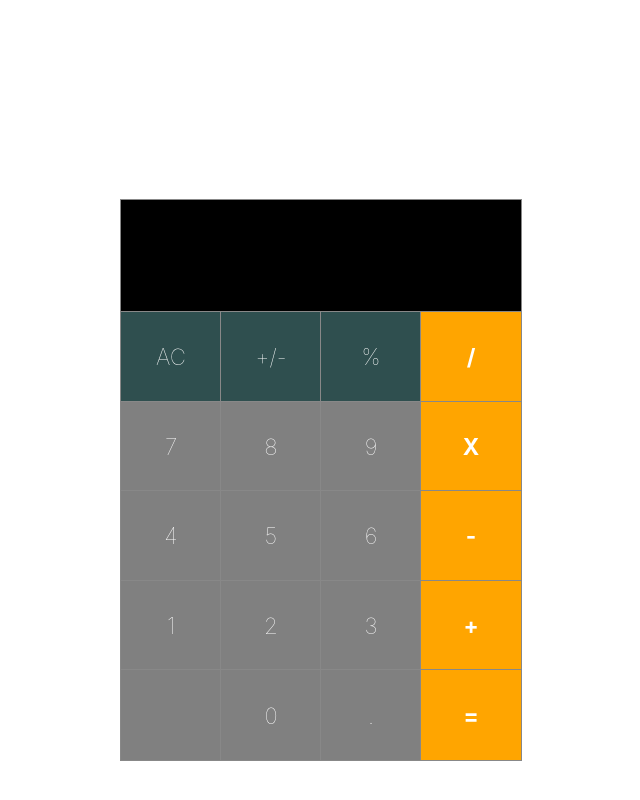
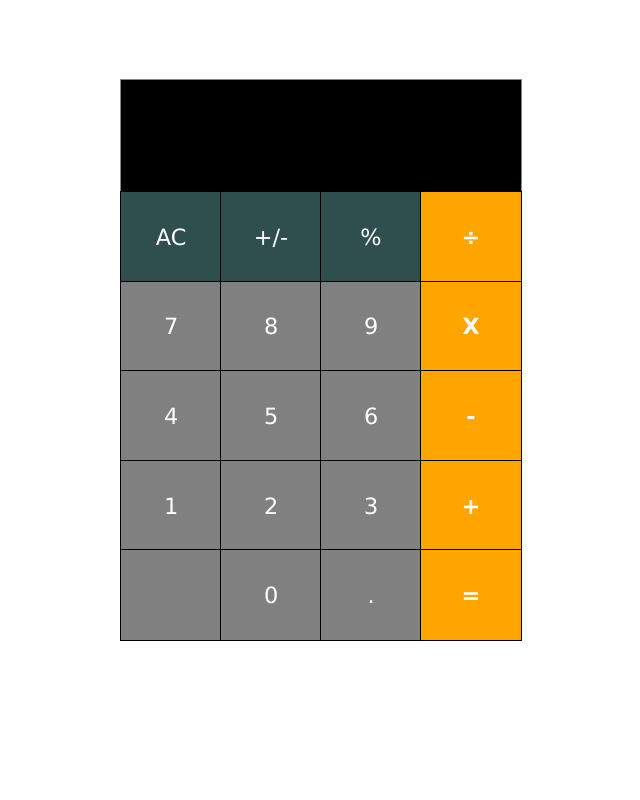
Before and after one commit to tdw78/calc-app, a React (Create React App) app: page / in a window 1280 px wide. Shown: the top 800 px of the page, without its empty margins (319-959 px from the left). Built offline with nearby package versions, Linux system fonts and the light colour scheme.

Commit message:
App Complete

```diff
--- a/src/App.css
+++ b/src/App.css
@@ -3,7 +3,7 @@
   justify-content: center;
   align-items: center;
   margin-top: 100px;
-  height: 100vh;
+  height: 70vh;
   width: 100%;
 }
 
@@ -13,13 +13,17 @@
   flex: 1;
   justify-content: center;
   align-items: center;
+  font-family: Verdana, Geneva, Tahoma, sans-serif;
   font-weight: lighter;
   font-size: 1.4em;
   background-color: grey;
   color: white;
-  outline: 1px solid #888;
+  outline: 1px solid black;
 }
 
+.button:hover {
+  background-color: #A195EE;
+}
 
 .operator {
   display: flex;
@@ -27,11 +31,16 @@
   flex: 1;
   justify-content: center;
   align-items: center;
+  font-family: Verdana, Geneva, Tahoma, sans-serif;
   font-weight: bold;
   font-size: 1.4em;
   background-color: orange;
   color: white;
-  outline: 1px solid #888;
+  outline: 1px solid black;
+}
+
+.operator:hover {
+  background-color: navy;
 }
 
 .clear {
@@ -40,11 +49,16 @@
   flex: 1;
   justify-content: center;
   align-items: center;
+  font-family: Verdana, Geneva, Tahoma, sans-serif;
   font-weight: lighter;
   font-size: 1.4em;
   background-color: #2F4F4F;
   color: white;
-  outline: 1px solid #888;
+  outline: 1px solid black;
+}
+
+.clear:hover {
+  background-color: red;
 }
 
 .function {
@@ -53,24 +67,24 @@
   flex: 1;
   justify-content: center;
   align-items: center;
+  font-family: Verdana, Geneva, Tahoma, sans-serif;
   font-weight: lighter;
   font-size: 1.4em;
   background-color: #2F4F4F;
   color: white;
-  outline: 1px solid #888;
+  outline: 1px solid black;
 }
 
-.App {
-  display: flex;
-  justify-content: center;
-  align-items: center;
-  height: 100vh;
-  width: 100%;
+.function:hover {
+  background-color: navy;
 }
+
 .calc-display {
   width: 400px;
   height: 600px;
+  font-family: Verdana, Geneva, Tahoma, sans-serif;
 }
+
 .button-row {
   display: flex;
   width: 100%;
--- a/src/App.js
+++ b/src/App.js
@@ -12,7 +12,6 @@ class App extends Component {
     this.state = {
       display: "",
       prevNum: "",
-      currNum: "",
       operator: ""
     };
   }
@@ -40,50 +39,36 @@ clearDisplay = () => {
 }
 
 add = () => {
-  this.state.prevNum = this.state.display
+  this.setState({ prevNum: this.state.display })
   this.setState({ display: "" })
-  this.state.operator = "plus"
+  this.setState({ operator: "plus" })
 }
 
 subtract = () => {
   if(!this.state.display){
     this.setState({ display: "-"})
   } else {
-     this.state.prevNum = this.state.display
+     this.setState({ prevNum: this.state.display })
      this.setState({ display: "" })
-     this.state.operator = "subtract"
+     this.setState({ operator: "subtract" })
   }
 }
 
 divide = () => {
-  this.state.prevNum = this.state.display
+  this.setState({ prevNum: this.state.display })
   this.setState({ display: "" })
-  this.state.operator = "divide"
+  this.setState({ operator: "divide" })
 }
 
 multiply = () => {
-  this.state.prevNum = this.state.display
+  this.setState({ prevNum: this.state.display })
   this.setState({ display: "" })
-  this.state.operator = "multiply"
+  this.setState({ operator: "multiply" })
 }
 
 percent = () => {
   this.setState({ display: this.state.display / 100 })
 }
-
-// toggleVal = () => {
-//   if(parseFloat(this.state.display) > 0 ){
-//     this.setState({ display: parseFloat(this.state.display) -
-//       parseFloat(this.state.display) - parseFloat(this.state.display)
-//     })
-//   } else if (parseFloat(this.state.display) < 0) {
-//     this.setState({ display: parseFloat(this.state.display) +
-//       parseFloat(this.state.display) + parseFloat(this.state.display)
-//     })
-//   }
-// }
-
-
 
 toggleVal = () => {
   if(parseFloat(this.state.display) > 0 ) {
@@ -93,82 +78,67 @@ toggleVal = () => {
   }
 }
 
-
-
-
 evaluate = () => {
-  this.state.currNum = this.state.display
+  let currNum = this.state.display
   if(this.state.operator === "plus"){
     this.setState({
       display: parseFloat(this.state.prevNum) +
-               parseFloat(this.state.currNum) })
+               parseFloat(currNum) })
   }
-
   if(this.state.operator === "subtract"){
     this.setState({
       display: parseFloat(this.state.prevNum) -
-               parseFloat(this.state.currNum) })
+               parseFloat(currNum) })
   }
-
   if(this.state.operator === "divide"){
     this.setState({
       display: parseFloat(this.state.prevNum) /
-               parseFloat(this.state.currNum) })
+               parseFloat(currNum) })
   }
-
   if(this.state.operator === "multiply"){
     this.setState({
       display: parseFloat(this.state.prevNum) *
-               parseFloat(this.state.currNum) })
+               parseFloat(currNum) })
   }
-
 }
 
   render() {
-
     return (
       <div className="App">
         <div className="calc-display">
-
           <div className="button-row">
             <Display>{this.state.display}</Display>
           </div>
-
           <div className="button-row">
             <Clear handleClear={this.clearDisplay}>AC</Clear>
             <Function handleClick={this.toggleVal}>+/-</Function>
             <Function handleClick={this.percent}>%</Function>
-          <Operator handleClick={this.divide}>/</Operator>
+            <Operator handleClick={this.divide}>÷</Operator>
           </div>
-
           <div className="button-row">
             <Button handleClick={this.addToDisplay}>7</Button>
             <Button handleClick={this.addToDisplay}>8</Button>
             <Button handleClick={this.addToDisplay}>9</Button>
             <Operator handleClick={this.multiply}>X</Operator>
           </div>
-
           <div className="button-row">
             <Button handleClick={this.addToDisplay}>4</Button>
             <Button handleClick={this.addToDisplay}>5</Button>
             <Button handleClick={this.addToDisplay}>6</Button>
             <Operator handleClick={this.subtract}>-</Operator>
           </div>
-
           <div className="button-row">
             <Button handleClick={this.addToDisplay}>1</Button>
             <Button handleClick={this.addToDisplay}>2</Button>
             <Button handleClick={this.addToDisplay}>3</Button>
             <Operator handleClick={this.add}>+</Operator>
           </div>
-
           <div className="button-row">
             <Button></Button>
             <Button handleClick={this.addZeroToDisplay}>0</Button>
             <Button handleClick={this.addDecimalToDisplay}>.</Button>
             <Operator handleClick={this.evaluate}>=</Operator>
           </div>
-
         </div>
       </div>
     );
```
Lines whose indentation alone changed are shown as unchanged.
